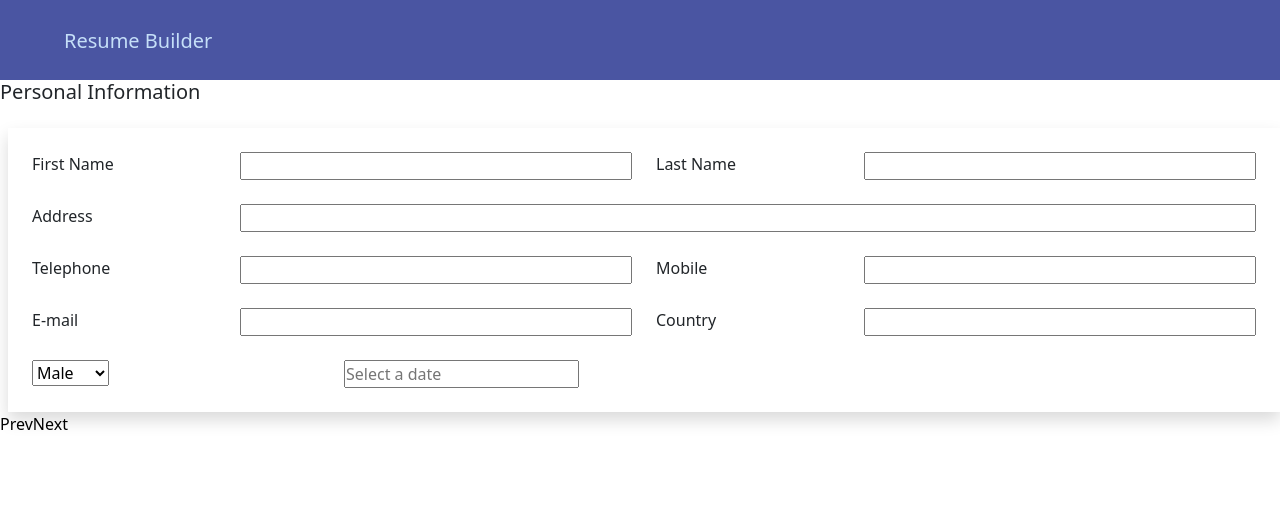
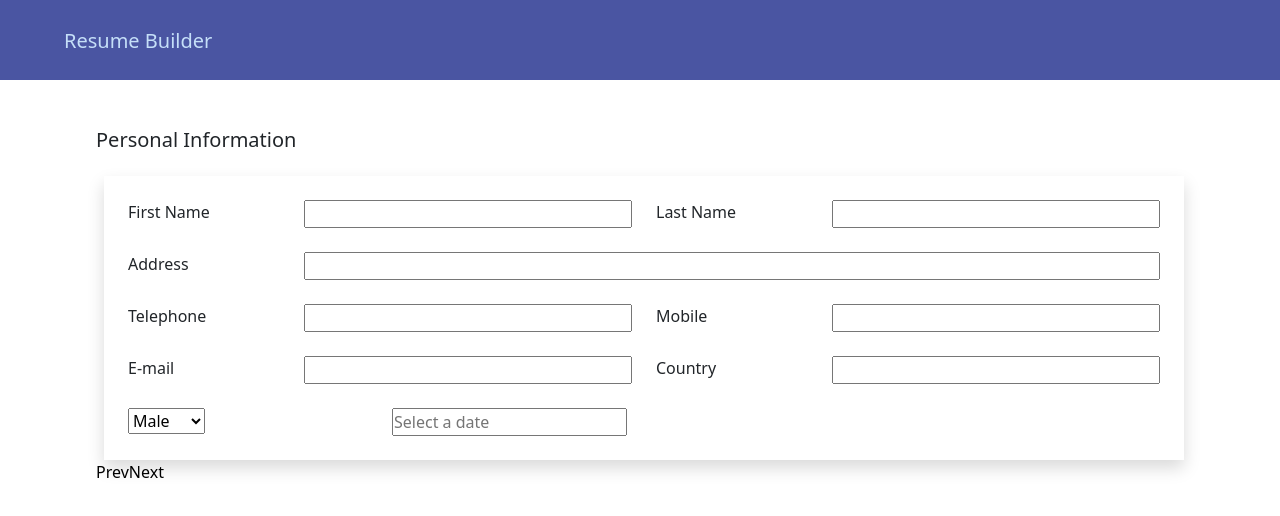
Before and after one commit to santhossundar/Resume-Builder, a React (Create React App) app in the folder ResumeBuilderFrontEnd/: page / in a window 1280 px wide. Shown: the top 516 px of the page. Built offline with nearby package versions, Linux system fonts and the light colour scheme.

Commit message:
Added changes in #Form component

```diff
--- a/ResumeBuilderFrontEnd/src/components/forms/Form.jsx
+++ b/ResumeBuilderFrontEnd/src/components/forms/Form.jsx
@@ -11,28 +11,31 @@ const Form = () => {
     ]
 
     return (
-        <div className='form'>
+        <div className='form m-5'>
             <div className="progress-menu"></div>
-            <div className="form-container">
+
+            <div className="form-container m-5">
                 <div className="header">
                     <div className="form-title">
                         <h5>{formTitles[page]}</h5>
                     </div>
                 </div>
+
                 <div className="body">
-                    <FormBody pageId={page}/>
+                    <FormBody pageId={page} />
                 </div>
+
                 <div className="footer">
                     <button onClick={() => {
-                        setPage((currentPage) => currentPage-1);
-                        }}>
-                            Prev
+                        setPage((currentPage) => currentPage - 1);
+                    }}>
+                        Prev
                     </button>
 
                     <button onClick={() => {
-                        setPage((currentPage) => currentPage+1)
-                        }}>
-                            Next
+                        setPage((currentPage) => currentPage + 1)
+                    }}>
+                        Next
                     </button>
                 </div>
             </div>
```
